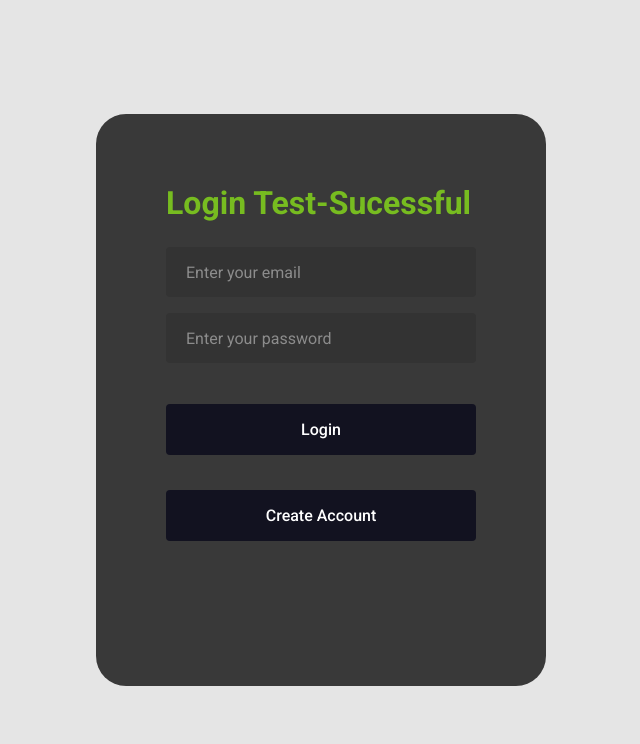
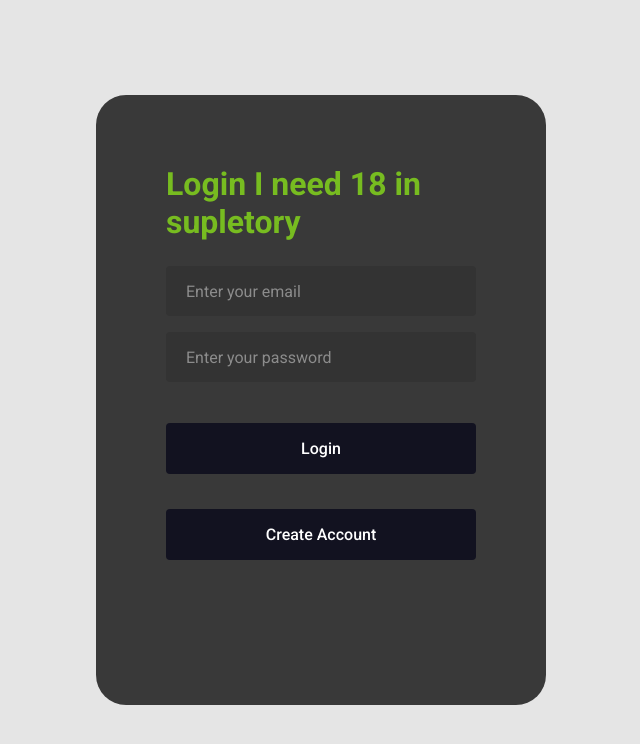
Before and after one commit to jdhidal/SportCom, a React (Create React App) app in the folder frontend/: page / in a window 1280 px wide. Shown: the top 744 px of the page, without its empty margins (319-959 px from the left). Built offline with nearby package versions, Linux system fonts and the light colour scheme.

Commit message:
style(DevOps): :sparkles: View Login

```diff
--- a/frontend/src/components/LoginForm/LoginForm.js
+++ b/frontend/src/components/LoginForm/LoginForm.js
@@ -30,7 +30,7 @@ const LoginForm = () => {
 
   return (
     <div className="form-wrapper">
-      <h2>Login Test-Sucessful</h2>
+      <h2>Login I need 18 in supletory</h2>
       <form onSubmit={handleSubmit}>
         <div className="form-control">
           <input
```
